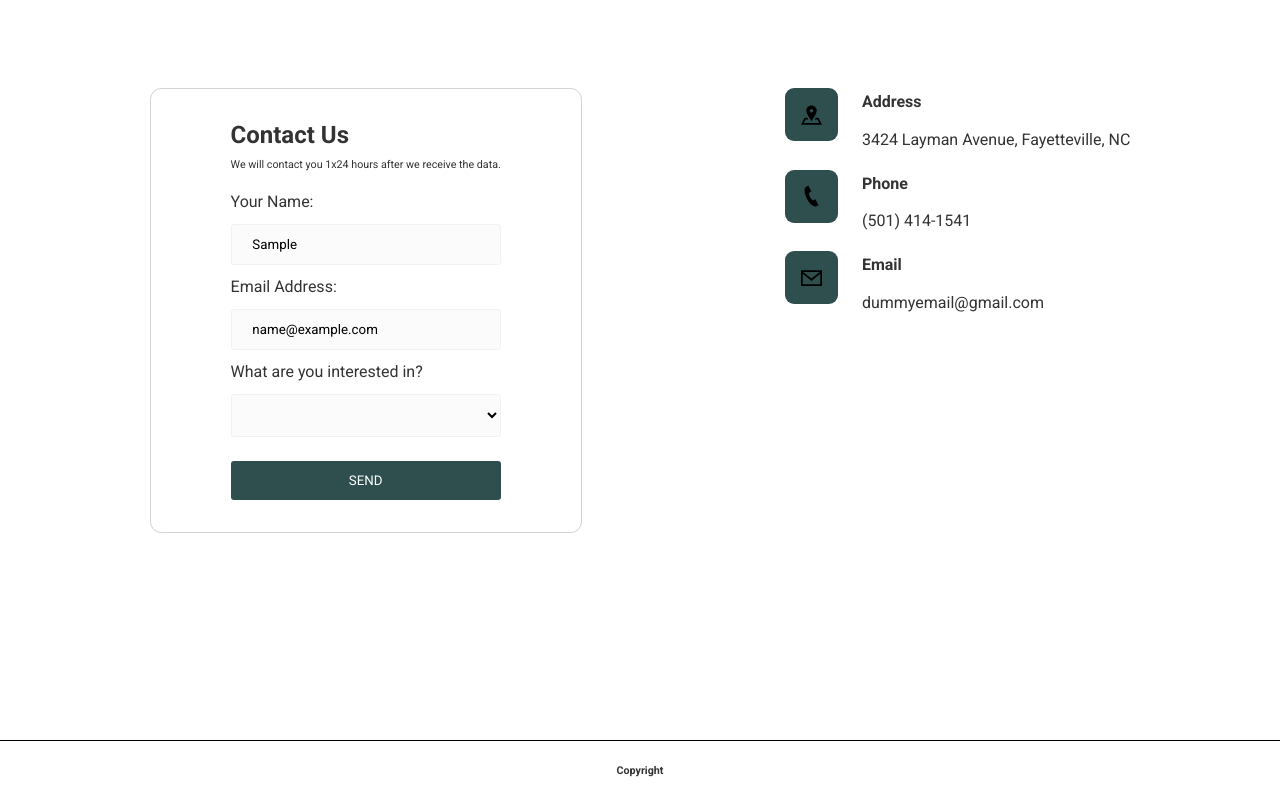
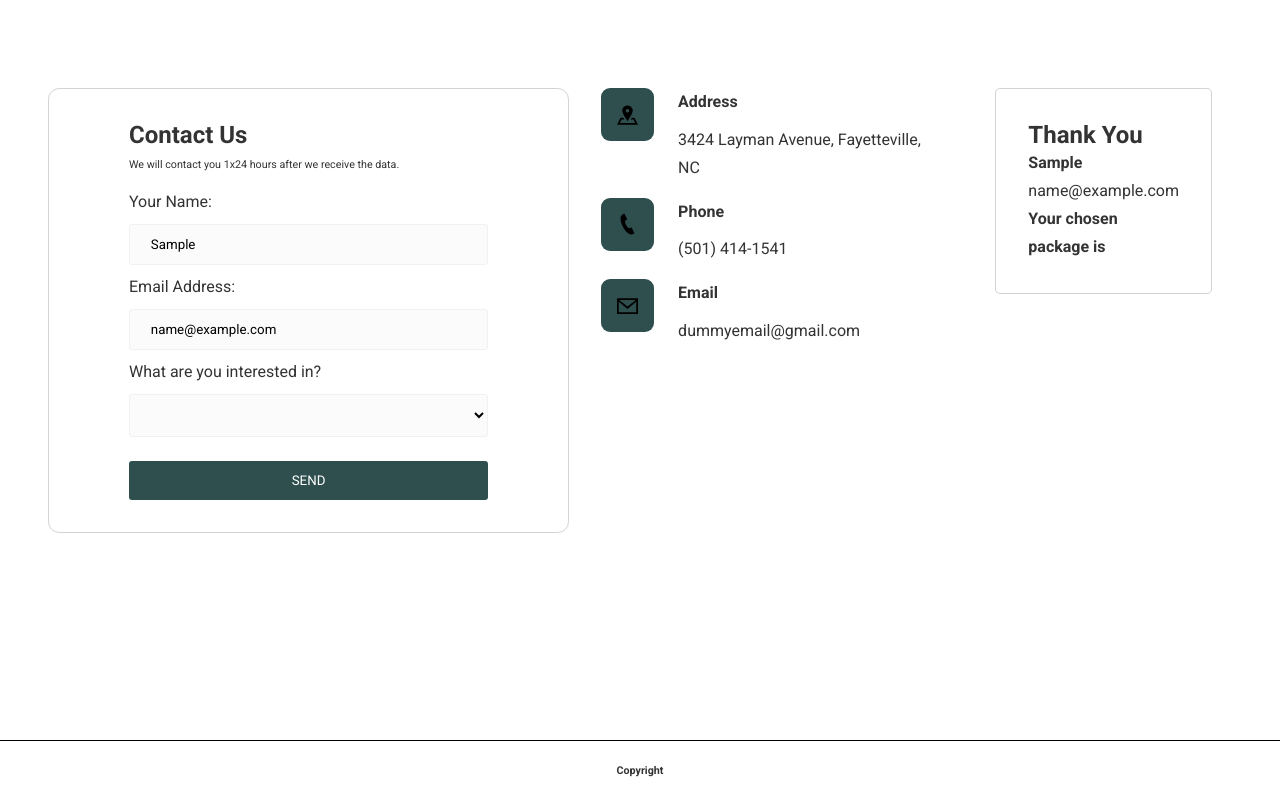
Before and after one commit to revou-fundamental-course/13-nov-23-marselinownkn, a plain HTML site: page index.html in a window 1280 px wide. Both pictures are taken after typing "Sample", "name@example.com" into the empty fields and a click on the button "SEND". Shown: the part 2616-3416 px from the top of the page. Drawn offline with Linux system fonts and the light colour scheme.

Commit message:
Menbambahkan hasil dari form di file index.html dan script.js dan menambahkan style di file style.css

```diff
--- a/css/style.css
+++ b/css/style.css
@@ -427,7 +427,9 @@ hr {
 .main-call {
 	display: flex;
 	flex-direction: row;
-	justify-content: space-around;
+	justify-jcontent: space-around;
+	gap: 2rem;
+
 
 }
 
@@ -496,6 +498,9 @@ hr {
 	transition: .5s ease-in-out;
 }
 
+.call-right {
+	margin-bottom: 5rem;
+}
 .call-item {
 	display: flex;
 	gap: 1.5rem;
@@ -524,13 +529,14 @@ footer {
 	justify-content: center;
 	align-items: center;
 	border-top: 1px solid black;
+
 }
 
 
 @media only screen and (max-width: 900px) {
 	footer {
 		height: 60px;
-		margin-top: 44rem;
+		margin-top: 65rem;
 		background-color: white;
 		display: flex;
 		justify-content: center;
@@ -539,6 +545,26 @@ footer {
 	}
 }
 
+
+.card-container {
+	flex: 1;
+	padding-top: 0;
+	padding-bottom: 20px;
+	padding-left: 20px;
+	padding-right: 20px;
+}
+
+.card {
+	border-radius: 0.3rem;
+	overflow: hidden;
+	border: 1px solid lightgrey;
+	padding: 2rem;
+	text-align: left;
+
+
+
+
+}
 
 
 
--- a/index.html
+++ b/index.html
@@ -11,9 +11,6 @@
 		<section class="navbar-logo">
 			<div class="logo">
 				<a href="#head">Travel AgentKu<br> by RevoU</a>
-				<div class="head-logo">
-
-				</div>
 			</div>
 			<div class="navbar">
 				<nav>
@@ -111,7 +108,7 @@
 							<a href="#" class="portfolio-link"><svg xmlns="http://www.w3.org/2000/svg" width="24" height="24" viewBox="0 0 24 24"><path d="M21.921 2.081c2.771 2.772 2.771 7.269 0 10.042l-3.84 3.839-2.121-2.122 3.839-3.84c1.599-1.598 1.599-4.199-.001-5.797-1.598-1.599-4.199-1.599-5.797-.001l-3.84 3.839-2.121-2.121 3.84-3.839c2.771-2.773 7.267-2.773 10.041 0zm-8.082 13.879l-3.84 3.839c-1.598 1.6-4.199 1.599-5.799 0-1.598-1.598-1.598-4.2 0-5.797l3.84-3.84-2.121-2.121-3.84 3.84c-2.771 2.772-2.772 7.268 0 10.041 2.773 2.772 7.27 2.773 10.041 0l3.84-3.84-2.121-2.122z"/></svg></a>
 						</div>
 						<div class="portfolio-tags">
-							<div>2 days, 3 night</div>
+							<div>include trip to joga</div>
 						</div>
 						<p>Borobudur Temple, located in Central Java Province, Indonesia, is one of the largest historical and cultural heritage sites in the world. </p>
 					</div>
@@ -200,13 +197,14 @@
 					<label for="select">What are you interested in?</label>
 					<select id="select" name="select">
 						<option></option>
-						<option value="interested-one">Package 1</option>
-						<option value="interested-two">Package 2</option>
-						<option value="interested-three">Package 3</option>
+						<option value="interested-one">Nusa Penida, for 4 days, 3 night</option>
+						<option value="interested-two">Labuan Bajo, for 5 days, 4 night</option>
+						<option value="interested-three">Borobudur, include trip to Jogjakarta and Surabaya</option>
 					</select>
 					<button class="btn" type="submit">SEND</button>
 				</form>
 			</div>
+
 			<div class="call-right">
 				<div class="call-item">
 					<div class="call-item-icon">
@@ -265,6 +263,12 @@
 		</div>
 	</div>
 </div>
+<div class="card-container">
+	<div class="card" id="userCard">
+
+	</div>
+</div>
+
 </div>
 </section>
 </main>
--- a/js/script.js
+++ b/js/script.js
@@ -29,7 +29,28 @@ function showImage(index) {
             if (name == ''|| email == '' || select =='') {
                 alert('The form is empty');
             } else {
-                alert('Thank You');
+                alert('Thank You for completing the form');
             }
             return false;
         }
+
+
+
+        const userForm = document.getElementById("userForm");
+        const userCard = document.getElementById("userCard");
+
+        userForm.addEventListener("submit", function (e) {
+            e.preventDefault();
+
+            const name = userForm.elements.name.value;
+            const email = userForm.elements.email.value;
+            const select = userForm.elements.select.options[userForm.elements.select.selectedIndex].text;
+
+            userCard.innerHTML = `
+            <h2>Thank You</h2>
+            <p><strong>${name}</strong></p>
+            <p>${email}</p>
+            <p><strong>Your chosen package is</strong> <br>${select}</p>
+
+            `;
+        });
```
